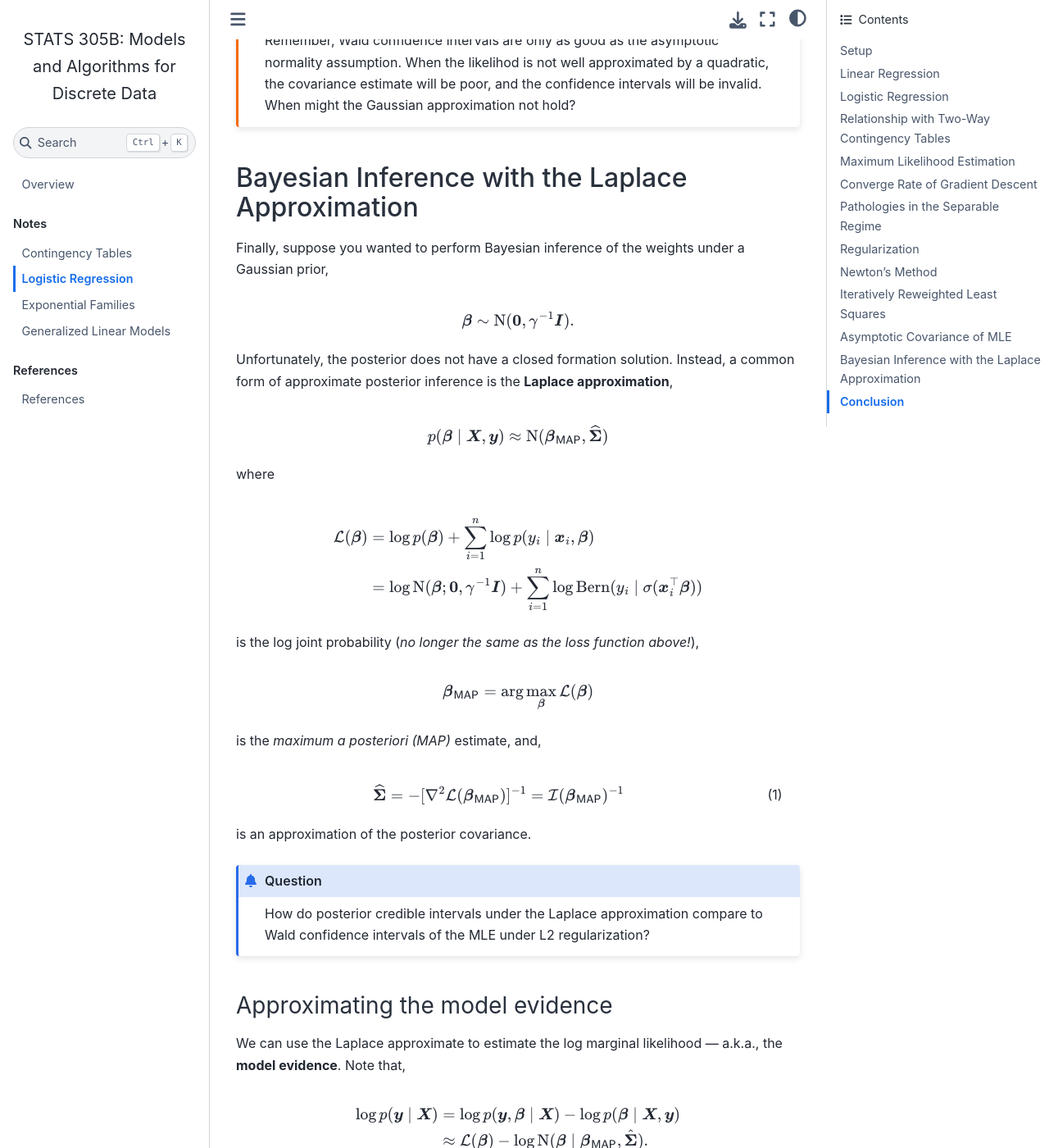
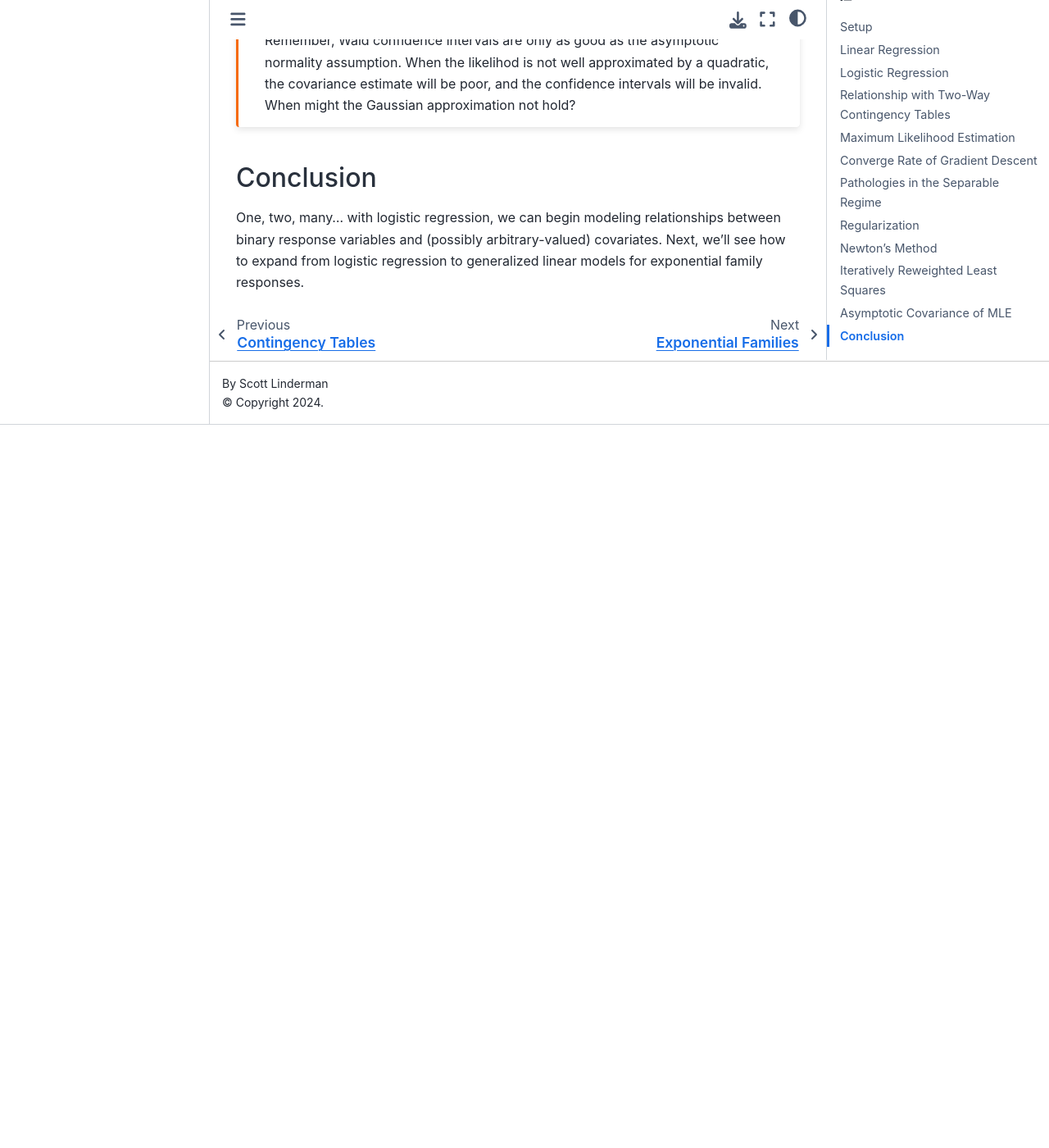
Before and after one commit to slinderman/stats305b, a Jupyter Book: the page built from lectures/03_logreg.md, in a window 1280 px wide and 1400 px high, scrolled down 12379 px. Shown: the whole window at 82% size. Built offline with Jupyter Book 1.0.4 settings and Sphinx 7.4.7 and the Sphinx Book theme 1.1.4, drawn with Linux system fonts in a browser that asks for light colours; pages that are not in the unit, such as notebooks, are missing from menus; cross-references to code outside the pages are shown as plain code; after the commit the page ends 12897 px from its top, so only the background shows below that; some of the changed text lies outside the part shown.

Commit message:
polishing notes on Bayesian inference

```diff
--- a/_toc.yml
+++ b/_toc.yml
@@ -9,6 +9,7 @@ parts:
     - file: lectures/03_logreg.md
     - file: lectures/04_expfam.md
     - file: lectures/05_glms.md
+    - file: lectures/06_bayes.md
 
   - caption: Assignments
     chapters:
--- a/lectures/03_logreg.md
+++ b/lectures/03_logreg.md
@@ -344,19 +344,8 @@ Like before, we can use the asymptotic covariance estimate to derive Wald confid
 Remember, Wald confidence intervals are only as good as the asymptotic normality assumption. When the likelihod is not well approximated by a quadratic, the covariance estimate will be poor, and the confidence intervals will be invalid. When might the Gaussian approximation not hold?
 :::
 
-<!-- ## Deviance and Goodness of Fit
 
-Instead of Wald tests and interval estimates, we coulda also use likelihood ratio inference, which is based on the difference in log likelihood between the fitted and the saturated model,
-\begin{align*}
-\lambda = -2 \log \frac{p(\mby \mid \mbX, \hat{\mbbeta})}{p_{\mathsf{sat}}(\mby)}.
-\end{align*}
-For logistic regression, the saturated model assigns probability one to the observed data,
-\begin{align*}
-p_{\mathsf{sat}}(\mby) &= \prod_{i=1}^n \mathrm{Bern}(y_i; y_i) = 1.
-\end{align*} -->
-
-
-## Bayesian Inference with the Laplace Approximation
+<!-- ## Bayesian Inference with the Laplace Approximation
 
 Finally, suppose you wanted to perform Bayesian inference of the weights under a Gaussian prior,
 \begin{align*}
@@ -403,7 +392,7 @@ Evaluating at the MAP estimate,
 &\approx \cL(\mbbeta_{\mathsf{MAP}}) - \log \mathrm{N}(\mbbeta_{\mathsf{MAP}} \mid \mbbeta_{\mathsf{MAP}}, \hat{\mbSigma}), \\
 &\approx \cL(\mbbeta_{\mathsf{MAP}}) + \frac{D}{2} \log 2 \pi + \frac{1}{2} \log |\hat{\mbSigma}|
 \end{align*}
-The marginal likelihood is a natural measure of model complexity, and it is often used for model selection (e.g., determining which features to include in the model). Here, we obtain a simple approximation that incorporates the log probability at the mode along with the "width" of the posterior. We'll revisit this approximation when we talk about model selection next week.
+The marginal likelihood is a natural measure of model complexity, and it is often used for model selection (e.g., determining which features to include in the model). Here, we obtain a simple approximation that incorporates the log probability at the mode along with the "width" of the posterior. We'll revisit this approximation when we talk about model selection next week.  -->
 
 
 ## Conclusion
```
Also changed, not shown: index.md (+3 -3 lines), lectures/02_contingency_tables.md (+2 -2 lines), 1 other file.
